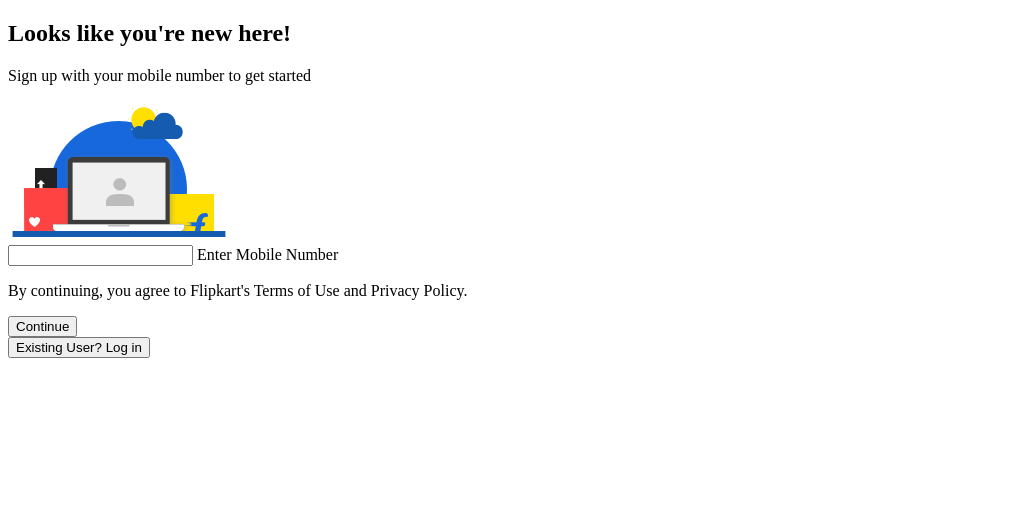
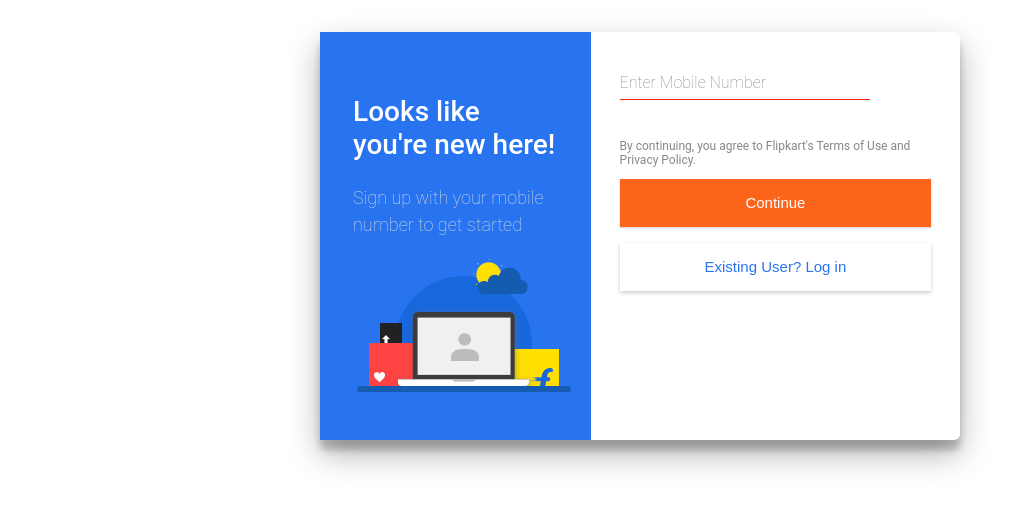
Before and after one commit to Sushant-Sethi/FlipKart-SignUp-Form, a plain HTML site: page index.html in a window 1280 px wide. Shown: the whole page, without its empty margins (0-1030 px from the left). Drawn offline with Linux system fonts and the light colour scheme; the site is published under a folder, as on GitHub Pages, so addresses that start at the root find nothing.

Commit message:
Update index.html

```diff
--- a/index.html
+++ b/index.html
@@ -5,7 +5,7 @@
     <meta http-equiv="X-UA-Compatible" content="IE=edge">
     <meta name="viewport" content="width=device-width, initial-scale=1.0">
     <title>FlipKart Login Page</title>
-    <link rel="stylesheet" href="/mystylesheet.css">
+    <link rel="stylesheet" href="./mystylesheet.css">
 </head>
 <body>
     <div class="main-container">
```
